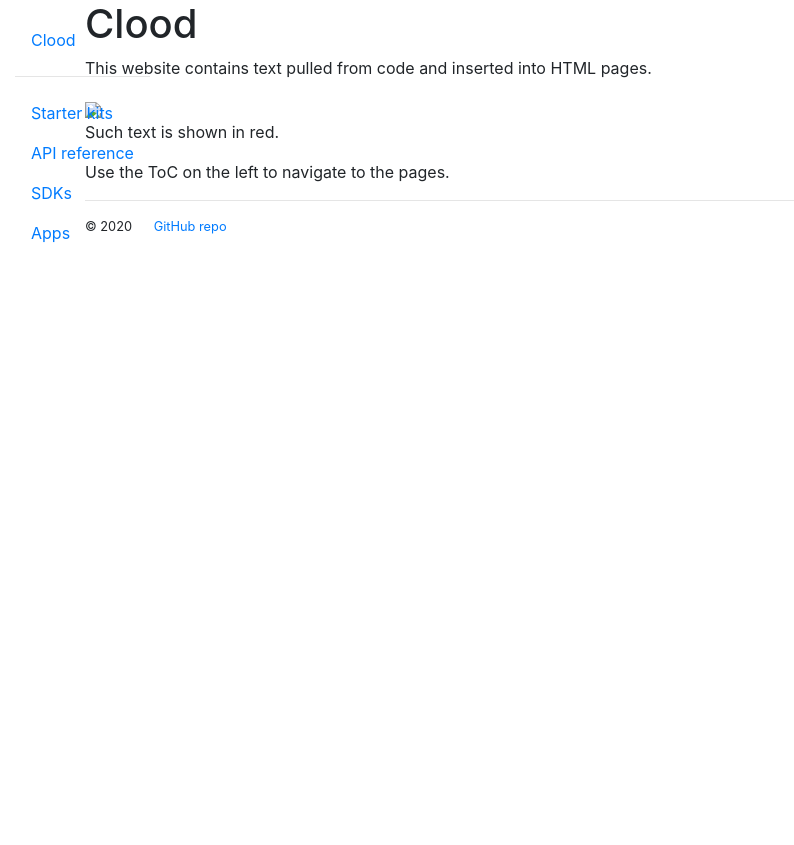
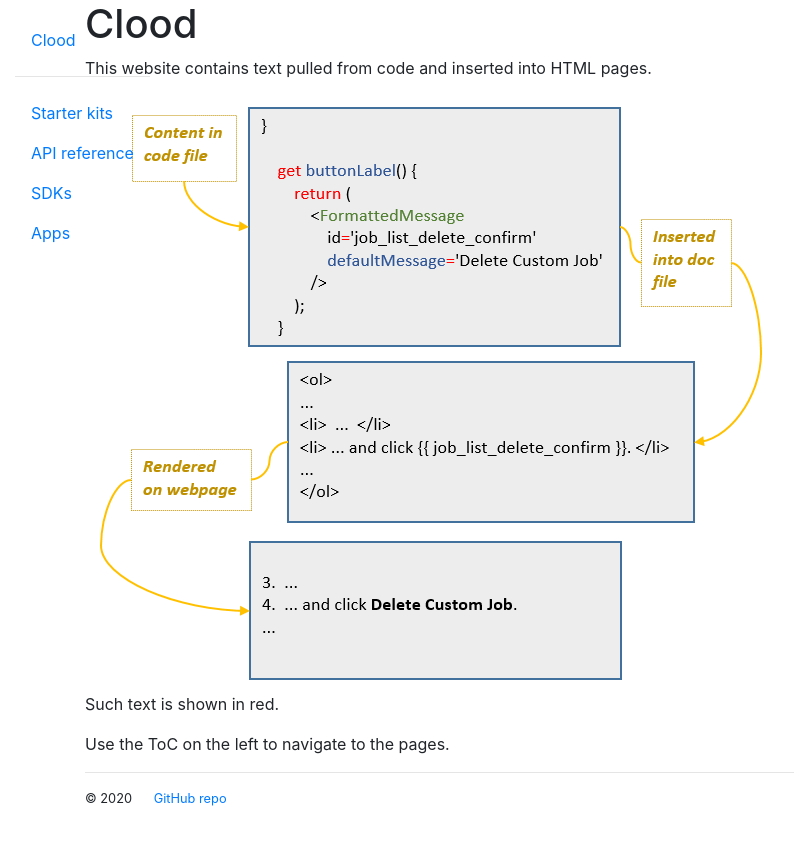
Before and after one commit to AninditaBasu/docs-as-code, a Jekyll site: the page built from index.html, in a window 1280 px wide. Shown: the top 845 px of the page, without its empty margins (0-794 px from the left). Built offline with Jekyll 4.4.1, drawn with Linux system fonts in a browser that asks for light colours.

Commit message:
Update index.html

```diff
--- a/index.html
+++ b/index.html
@@ -4,6 +4,6 @@ title: Clood
 ---
 <h1>{{ page.title }}</h1>
 <p>This website contains text pulled from code and inserted into HTML pages.</p>
-<img src = "./_data/docsAScode.png"/>
+<img src = "./images/docsAScode.png"/>
 <p>Such text is shown in red.</p>
 <p>Use the ToC on the left to navigate to the pages.</p>
```
